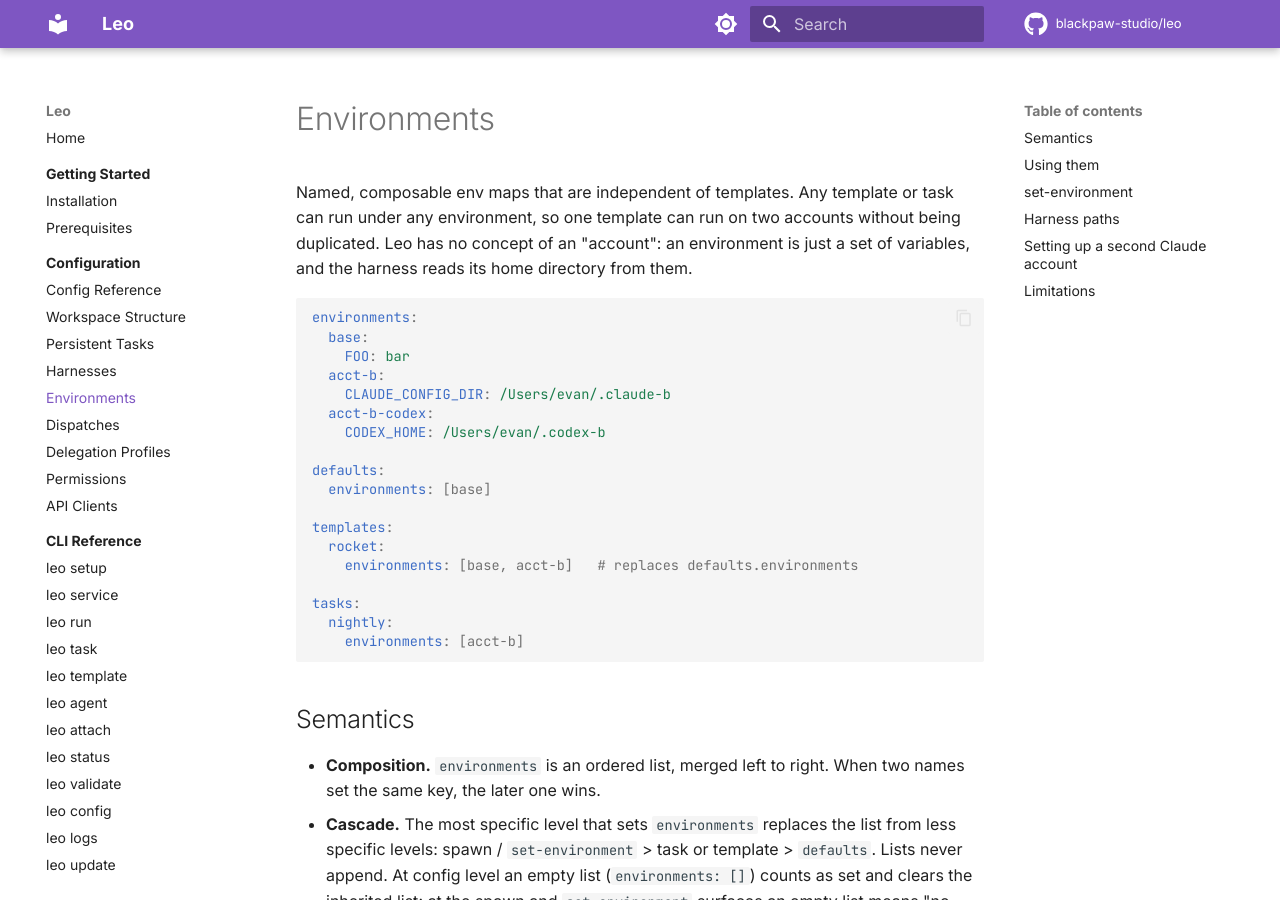
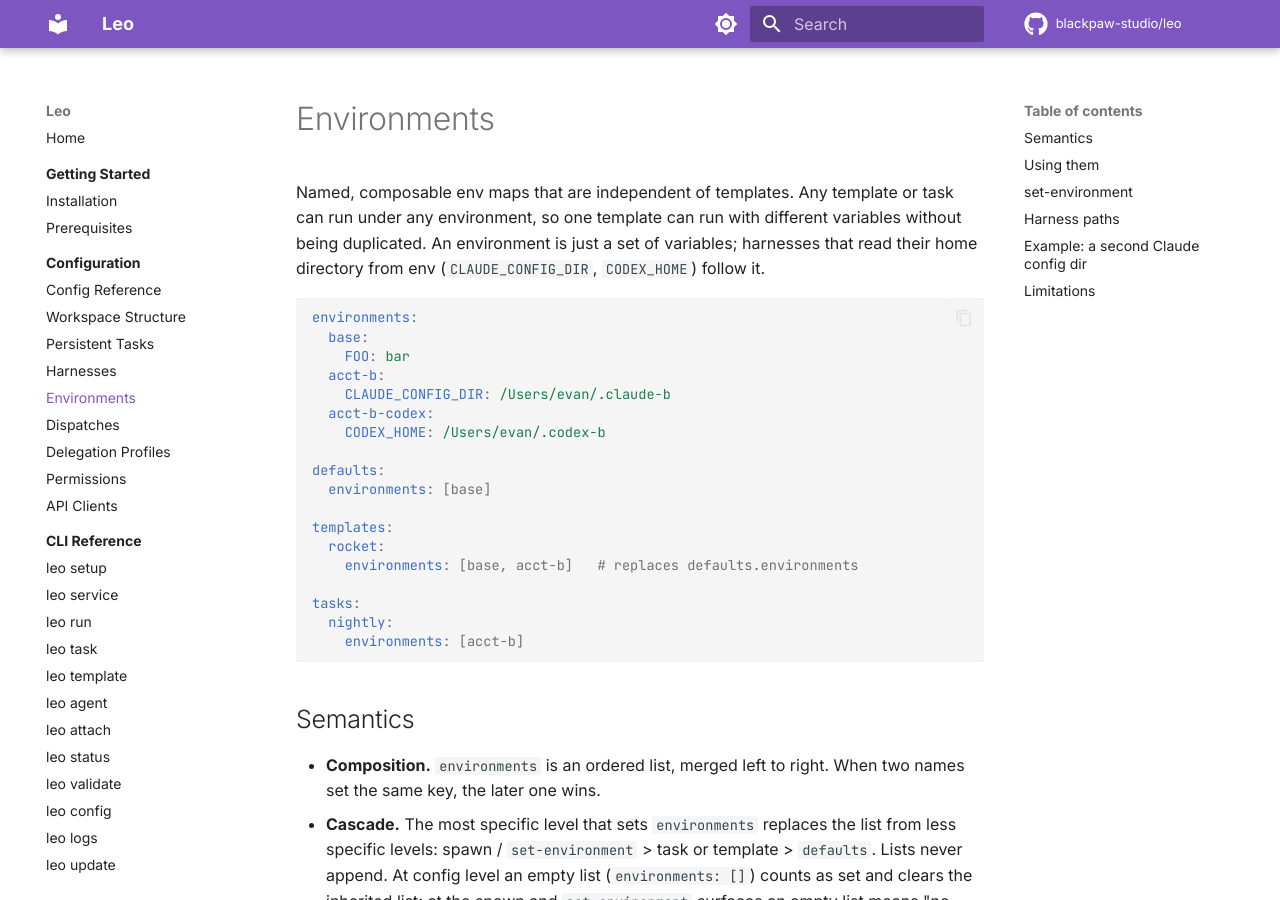
Before and after one commit to blackpaw-studio/leo, an MkDocs documentation site: the page built from docs/configuration/environments.md, in a window 1280 px wide and 900 px high. Built offline with MkDocs 1.6.1 and Material for MkDocs 9.7.7, drawn with Linux system fonts in a browser that asks for light colours; comment, search, counter and statistics services are not loaded; some of the changed text lies outside the part shown.

Commit message:
fix: describe environments generically in web UI and docs (#253)
* fix: drop account framing from environments page copy

Claude-Session: https://claude.ai/code/session_01R7dAah1hXnmsx8y4HSigFQ

* docs: describe environments generically, not per account

Claude-Session: https://claude.ai/code/session_01R7dAah1hXnmsx8y4HSigFQ

````diff
--- a/docs/configuration/environments.md
+++ b/docs/configuration/environments.md
@@ -1,6 +1,6 @@
 # Environments
 
-Named, composable env maps that are independent of templates. Any template or task can run under any environment, so one template can run on two accounts without being duplicated. Leo has no concept of an "account": an environment is just a set of variables, and the harness reads its home directory from them.
+Named, composable env maps that are independent of templates. Any template or task can run under any environment, so one template can run with different variables without being duplicated. An environment is just a set of variables; harnesses that read their home directory from env (`CLAUDE_CONFIG_DIR`, `CODEX_HOME`) follow it.
 
 ```yaml
 environments:
@@ -51,7 +51,7 @@ The agent record stores the override **names**, never resolved values, so editin
 
 Rebuilds the agent's env from current config (so variables of the departing environment disappear), stops it, and respawns it with its conversation resumed. A dormant agent is rewritten in place and picks the environments up at its next start. If the respawn fails the agent is left dormant — `leo agent start` recovers it. Agents backing a `runtime: persistent` task are refused: change the task or template instead.
 
-Resume across accounts only works when both config dirs share `projects` (see below); otherwise the new account cannot find the transcript and the agent starts a fresh conversation.
+If the switch changes `CLAUDE_CONFIG_DIR`, resume only works when both config dirs share `projects` (see the example below); otherwise the transcript is not found and the agent starts a fresh conversation.
 
 ## Harness paths
 
@@ -60,7 +60,7 @@ Each harness derives its files from the agent's resolved env, not from `$HOME`:
 - **claude:** `CLAUDE_CONFIG_DIR` (default `~/.claude`) for transcripts (`projects/`), plugins, and the workspace-trust write (`$CLAUDE_CONFIG_DIR/.claude.json`). Leo pre-trusts the workspace only when the config dir differs from the default, so default-account agents behave exactly as before.
 - **codex:** `CODEX_HOME` (default `~/.codex`).
 
-## Setting up a second Claude account
+## Example: a second Claude config dir
 
 Leo does not manage logins. Prepare a second config dir yourself:
 
@@ -73,5 +73,5 @@ Leo does not manage logins. Prepare a second config dir yourself:
 
 - Implicit persistent-task agents (a persistent task with no `template:`) keep their stored env across restarts; they do not re-resolve environments.
 - `~` and `$VAR` are not expanded.
-- Resume across accounts needs a shared `projects` directory.
+- Resume across Claude config dirs needs a shared `projects` directory.
 - Environments are not selectable per dispatch or per delegation profile.
--- a/internal/web/templates/pages/config_environments.html
+++ b/internal/web/templates/pages/config_environments.html
@@ -1,6 +1,6 @@
 {{define "page_config_environments"}}
 <h1 class="page-title">Environments</h1>
-<p class="dim">Named, composable env maps — typically one per account (<code>CLAUDE_CONFIG_DIR</code>, <code>CODEX_HOME</code>). Reference them by name from defaults, templates, tasks, or <code>leo agent spawn --environment</code>; later names win. Use absolute paths: a literal <code>~</code> is not expanded. Running agents pick up changes on their next restart.</p>
+<p class="dim">Named, composable env maps. Reference them by name from defaults, templates, tasks, or <code>leo agent spawn --environment</code>; later names win. Use absolute paths: a literal <code>~</code> is not expanded. Running agents pick up changes on their next restart.</p>
 {{range .Data.Environments}}
 <div class="card">
   <div class="card-head"><b>{{.Name}}</b></div>
````
